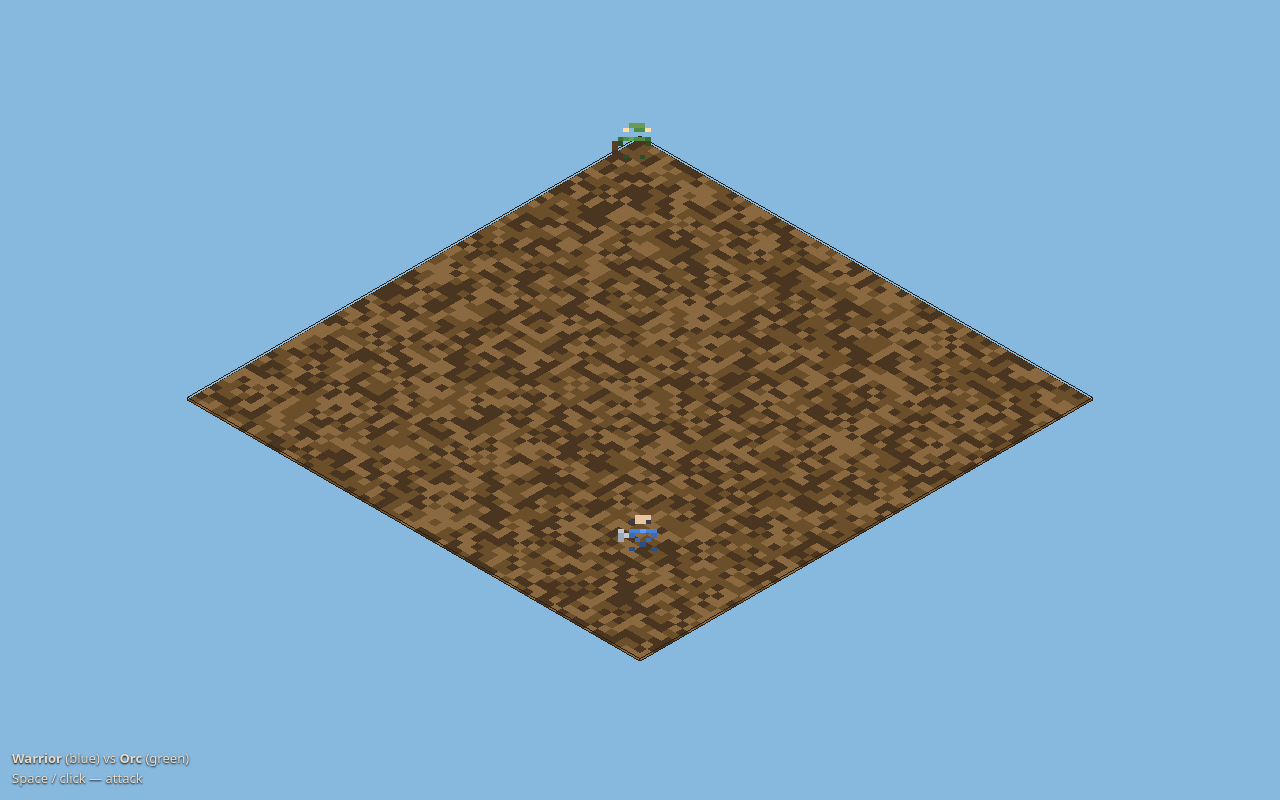
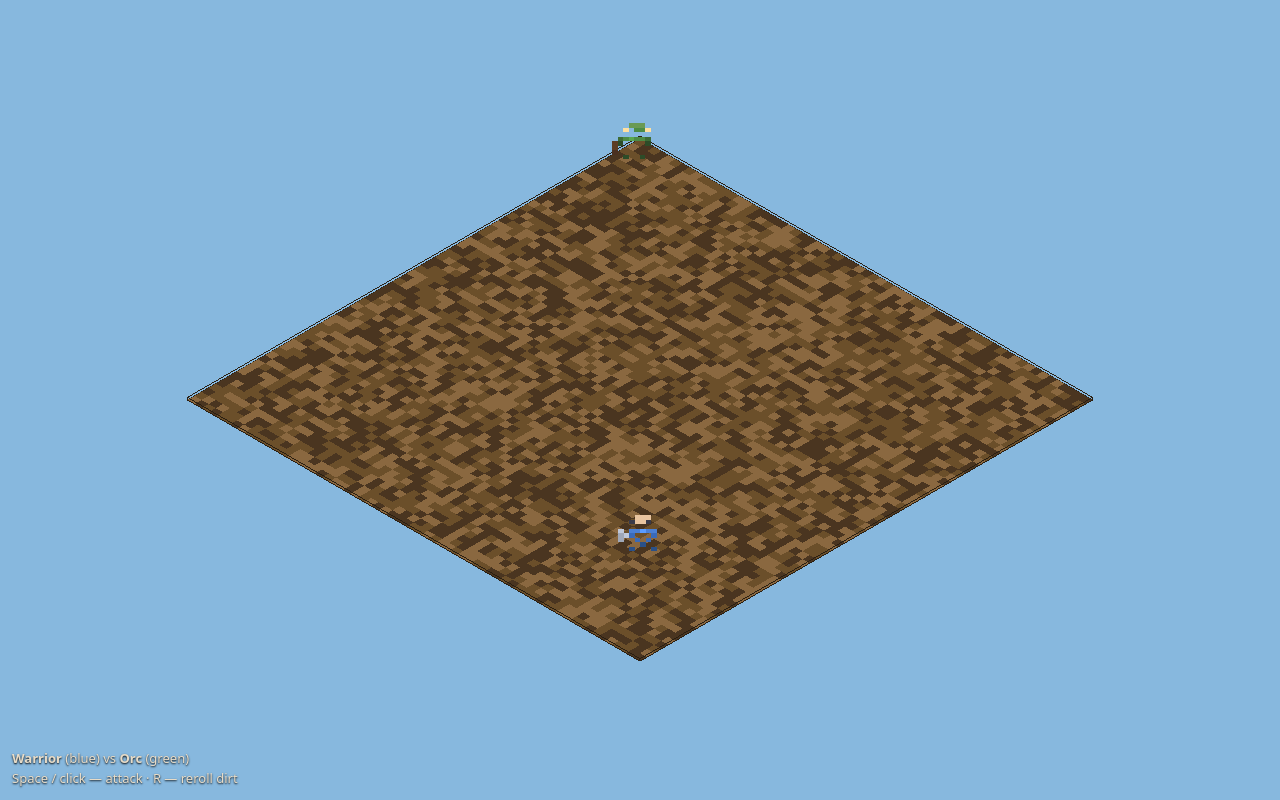
Before and after one commit to n0social/Voxel_Pixel_Demo_Tests, a website built with Vite: page demos/isometric-paper-rpg/index.html in a window 1280 px wide. Built offline with nearby package versions, Linux system fonts and the light colour scheme; animation ran at ten frames a second.

Commit message:
Entropic per-cell RNG and R to reroll dirt
Co-authored-by: SkyD <n0social@users.noreply.github.com>

```diff
--- a/demos/isometric-paper-rpg/index.html
+++ b/demos/isometric-paper-rpg/index.html
@@ -37,7 +37,7 @@
     <div id="app"></div>
     <div id="hud">
       <div><strong>Warrior</strong> (blue) vs <strong>Orc</strong> (green)</div>
-      <div>Space / click — attack</div>
+      <div>Space / click — attack · R — reroll dirt</div>
     </div>
     <script type="module" src="/src/main.ts"></script>
   </body>
--- a/demos/isometric-paper-rpg/src/main.ts
+++ b/demos/isometric-paper-rpg/src/main.ts
@@ -22,7 +22,8 @@ const sun = new THREE.DirectionalLight(0xfff4e0, 0.9);
 sun.position.set(6, 10, 4);
 scene.add(sun);
 
-scene.add(createDirtGrid());
+const dirt = createDirtGrid();
+scene.add(dirt.group);
 const { warrior, orc } = spawnFighters(scene);
 const combat = new CombatController(warrior, orc);
 
@@ -31,6 +32,9 @@ window.addEventListener("keydown", (e) => {
   if (e.code === "Space") {
     e.preventDefault();
     onAttack();
+  }
+  if (e.code === "KeyR") {
+    dirt.reroll();
   }
 });
 renderer.domElement.addEventListener("click", onAttack);
--- a/demos/isometric-paper-rpg/src/textures/pixelTexture.ts
+++ b/demos/isometric-paper-rpg/src/textures/pixelTexture.ts
@@ -1,4 +1,5 @@
 import * as THREE from "three";
+import { entropicRng, randomIndex } from "./random";
 
 export function makePixelTexture(
   width: number,
@@ -32,11 +33,20 @@ export function paintDirtField(ctx: CanvasRenderingContext2D): void {
 
   for (let y = 0; y < h; y += GROUND_PIXEL) {
     for (let x = 0; x < w; x += GROUND_PIXEL) {
-      const i = Math.floor(Math.random() * DIRT_COLORS.length);
+      const cellRng = entropicRng();
+      const i = randomIndex(cellRng, DIRT_COLORS.length);
       ctx.fillStyle = DIRT_COLORS[i]!;
       ctx.fillRect(x, y, GROUND_PIXEL, GROUND_PIXEL);
     }
   }
+}
+
+export function repaintDirtTexture(tex: THREE.CanvasTexture): void {
+  const canvas = tex.image as HTMLCanvasElement;
+  const ctx = canvas.getContext("2d");
+  if (!ctx) return;
+  paintDirtField(ctx);
+  tex.needsUpdate = true;
 }
 
 type Pixel = { x: number; y: number; c: string };
--- /dev/null
+++ b/demos/isometric-paper-rpg/src/textures/random.ts
@@ -0,0 +1,52 @@
+export type Rng = () => number;
+
+/** Fresh entropy every call — not a fixed PRNG instance. */
+export function entropicRng(): Rng {
+  const buf = new Uint32Array(4);
+  crypto.getRandomValues(buf);
+  const chaos =
+    buf[0]! ^
+    buf[1]! ^
+    buf[2]! ^
+    buf[3]! ^
+    (performance.now() * 1000) |
+    0 ^
+    ((Math.random() * 0x1_0000_0000) | 0);
+
+  const kind = buf[0]! % 3;
+  if (kind === 0) return mulberry32(chaos);
+  if (kind === 1) return xorshift32(chaos);
+  return lcg32(chaos);
+}
+
+function mulberry32(seed: number): Rng {
+  let s = seed | 0;
+  return () => {
+    s = (s + 0x6d2b79f5) | 0;
+    let t = Math.imul(s ^ (s >>> 15), 1 | s);
+    t = (t + Math.imul(t ^ (t >>> 7), 61 | t)) ^ t;
+    return ((t ^ (t >>> 14)) >>> 0) / 0x1_0000_0000;
+  };
+}
+
+function xorshift32(seed: number): Rng {
+  let x = seed | 0 || 1;
+  return () => {
+    x ^= x << 13;
+    x ^= x >>> 17;
+    x ^= x << 5;
+    return ((x >>> 0) & 0x7fff_ffff) / 0x8000_0000;
+  };
+}
+
+function lcg32(seed: number): Rng {
+  let s = seed >>> 0;
+  return () => {
+    s = (Math.imul(1_664_525 * s, 1) + 1_013_902_423) >>> 0;
+    return s / 0x1_0000_0000;
+  };
+}
+
+export function randomIndex(rng: Rng, length: number): number {
+  return Math.floor(rng() * length);
+}
--- a/demos/isometric-paper-rpg/src/world/DirtGrid.ts
+++ b/demos/isometric-paper-rpg/src/world/DirtGrid.ts
@@ -1,10 +1,19 @@
 import * as THREE from "three";
 import { GRID_SIZE } from "./tileCoords";
-import { makePixelTexture, paintDirtField } from "../textures/pixelTexture";
+import {
+  makePixelTexture,
+  paintDirtField,
+  repaintDirtTexture,
+} from "../textures/pixelTexture";
 
 const PIXELS_PER_UNIT = 32;
 
-export function createDirtGrid(): THREE.Group {
+export type DirtGridHandle = {
+  group: THREE.Group;
+  reroll: () => void;
+};
+
+export function createDirtGrid(): DirtGridHandle {
   const group = new THREE.Group();
   const px = GRID_SIZE * PIXELS_PER_UNIT;
   const dirtTex = makePixelTexture(px, px, paintDirtField);
@@ -24,5 +33,8 @@ export function createDirtGrid(): THREE.Group {
   border.position.set(GRID_SIZE / 2, 0.01, GRID_SIZE / 2);
   group.add(border);
 
-  return group;
+  return {
+    group,
+    reroll: () => repaintDirtTexture(dirtTex),
+  };
 }
```
